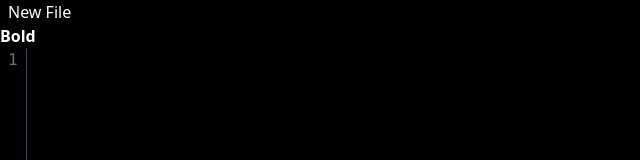
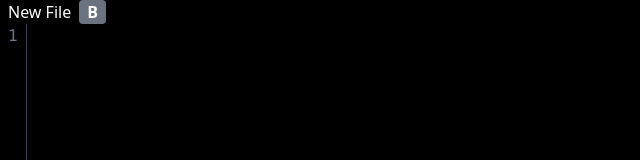
Before and after one commit to ivoinestrachan/devnote, a Next.js app: page / in a window 1280 px wide. Shown: the top 160 px of the page, without its empty margins (0-640 px from the left). Built offline with nearby package versions, Linux system fonts and the light colour scheme.

Commit message:
navbar fix

```diff
--- a/components/NavBar/Navbar.tsx
+++ b/components/NavBar/Navbar.tsx
@@ -1,11 +1,16 @@
 import React, { useState, useRef } from 'react';
 
-const Navbar: React.FC = () => {
+type NavbarProps = {
+  wrapText: (wrapper: string) => void;
+};
+
+const Navbar: React.FC<NavbarProps> = ({ wrapText }) => {
   const [files, setFiles] = useState<string[]>([]);
   const [isCreatingFile, setIsCreatingFile] = useState(false);
   const [newFileName, setNewFileName] = useState('');
   const inputRef = useRef<HTMLInputElement | null>(null);
 
+  const makeBold = () => wrapText("**");
   const handleNewFile = () => {
     setIsCreatingFile(true);
   };
@@ -41,6 +46,7 @@ const Navbar: React.FC = () => {
       <button onClick={handleNewFile} className="px-2" style={{ color: 'white' }}>
         New File
       </button>
+
       {isCreatingFile && (
         <input
           ref={inputRef}
@@ -54,6 +60,9 @@ const Navbar: React.FC = () => {
           autoFocus
         />
       )}
+       <button onClick={makeBold} className="font-bold text-white bg-gray-500 pl-2 pr-2 rounded-[4px]">
+        B
+      </button>
       <div className="text-white px-2">
         {files.map((file, index) => (
           <span key={index} className="gap-4">
--- a/pages/index.tsx
+++ b/pages/index.tsx
@@ -51,7 +51,7 @@ export default function Home() {
     }
   };
 
-  const makeBold = () => wrapText("**");
+
 
   const convertMarkdownToHtml = (markdownText: any) => {
     let htmlText = markdownText;
@@ -61,10 +61,7 @@ export default function Home() {
 
   return (
     <>
-      <Navbar />
-      <button onClick={makeBold} className="font-bold text-white">
-        Bold
-      </button>
+      <Navbar wrapText={wrapText}/>
       <div className="flex ">
         <pre className="text-center select-none border-r border-gray-700 text-gray-500 font-mono h-[100vh] px-2">
           {getLineNumbers()}
```
